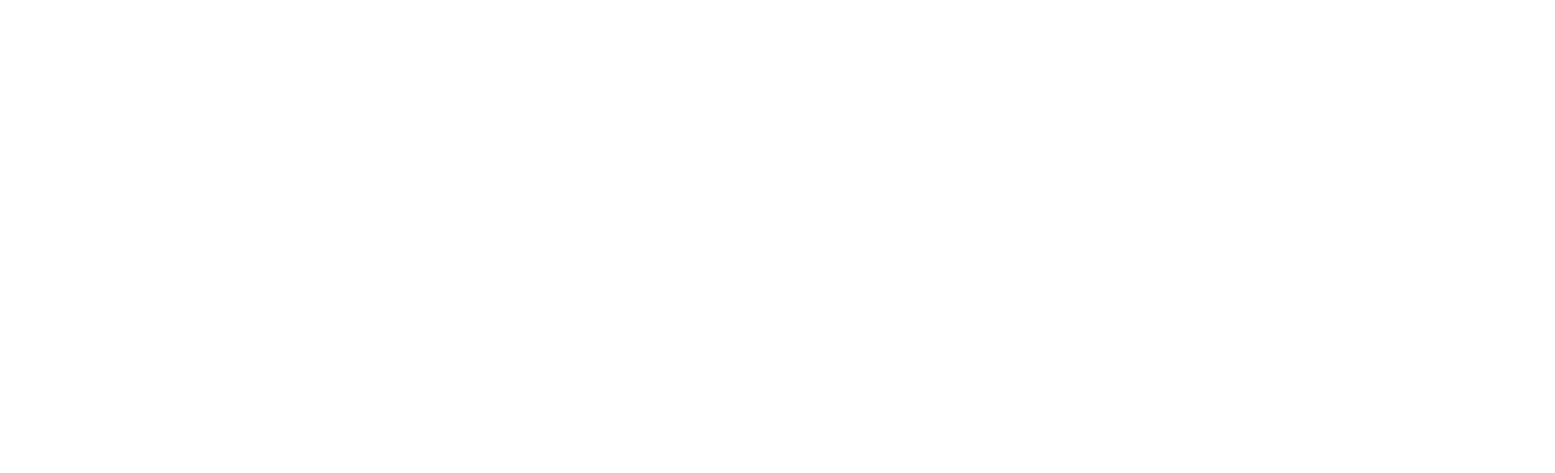
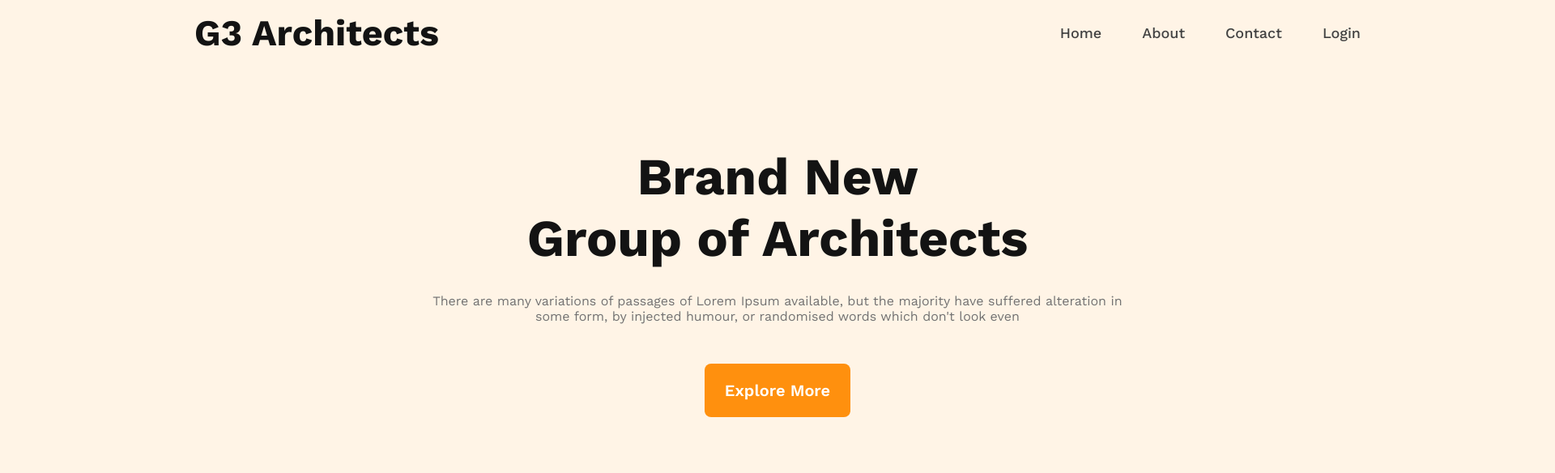
Before and after one commit to mdtamimjd/g3_architects, a plain HTML site: page index.html in a window 1280 px wide. Shown: the top 584 px of the page at 81% size, 1920 px wide, since content can reach past the window. Drawn offline with nearby package versions, Linux system fonts and the light colour scheme.

Commit message:
header banar done

```diff
--- a/index.html
+++ b/index.html
@@ -1,15 +1,37 @@
 <!DOCTYPE html>
 <html lang="en">
-<head>
-    <meta charset="UTF-8">
-    <meta name="viewport" content="width=device-width, initial-scale=1.0">
-    <link rel="stylesheet" href="./styles/index.css">
-    <link rel="stylesheet" href="./styles/responsive.css">
+  <head>
+    <meta charset="UTF-8" />
+    <meta name="viewport" content="width=device-width, initial-scale=1.0" />
+    <link rel="stylesheet" href="./styles/index.css" />
+    <link rel="stylesheet" href="./styles/responsive.css" />
     <title></title>
-</head>
-<body>
-    <header></header>
+  </head>
+  <body>
+    <header>
+      <nav>
+        <p><a class="brand_n" href="">G3 Architects</a></p>
+        <ul>
+          <li><a href="">Home</a></li>
+          <li><a href="">About</a></li>
+          <li><a href="">Contact</a></li>
+          <li><a href="">Login</a></li>
+        </ul>
+      </nav>
+      <div class="header_box">
+        <div class="header_text">
+          <h1 class="h1_64 center">Brand New <br> Group of Architects</h1>
+          <p class="p_16_3 center">
+            There are many variations of passages of Lorem Ipsum available, but
+            the majority have suffered alteration in some form, by injected
+            humour, or randomised words which don't look even
+          </p>
+          <span class="m_t_40"><a class="header_btn t_d" href="">Explore More</a></span>
+        </div>
+        <div class="header_banar"></div>
+      </div>
+    </header>
     <main></main>
     <footer></footer>
-</body>
+  </body>
 </html>
--- a/styles/index.css
+++ b/styles/index.css
@@ -0,0 +1,103 @@
+/* font added */
+@import url('https://fonts.googleapis.com/css2?family=Work+Sans:ital,wght@0,100..900;1,100..900&display=swap');
+/* font-family: "Work Sans", sans-serif; */
+
+/* class veriabal */
+.brand_n{
+    color: rgb(19, 19, 19);
+    font-family: Work Sans;
+    font-size: 45px;
+    font-weight: 700;
+    text-decoration: none;
+}
+.h1_64{
+    color: rgb(19, 19, 19);
+    font-family: Work Sans;
+    font-size: 64px;
+    font-weight: 700;
+}
+.p_16_3{
+    color: rgb(114, 114, 114);
+    font-family: Work Sans;
+    font-size: 16px;
+    font-weight: 400;
+}
+.header_btn{
+    color: rgb(255, 255, 255);
+    font-family: Work Sans;
+    font-size: 20px;
+    font-weight: 600;
+    border-radius: 8px;
+    background: rgb(255, 144, 14);
+    padding: 21px 25px;
+}
+.t_d{
+    text-decoration: none;
+}
+.center{
+    text-align: center;
+}
+.m_t_40{
+    margin-top: 40px;
+}
+
+
+/* body work */
+*{
+    margin: 0;
+    padding: 0;
+    font-family: "Work Sans", sans-serif;
+}
+body{
+}
+header{
+    width: 1920px;
+    height: 1322px;
+    margin: auto;
+    background: rgba(255, 144, 14, 0.1);
+}
+nav{
+    width: 1440px;
+    height: 80px;
+    margin: 0 auto 100px;
+    display: flex;
+    justify-content: space-between;
+    align-items: center;
+}
+nav>ul{
+    display: flex;
+    list-style: none;
+    column-gap: 50px;
+}
+header>nav>ul>li>a{
+    color: rgb(66, 66, 66);
+    font-family: Work Sans;
+    font-size: 18px;
+    font-weight: 500;
+    text-decoration: none;
+}
+.header_box{
+    width: 1440px;
+    height: 1200px;
+    margin: auto;
+    display: flex;
+    flex-direction: column;
+    justify-content: center;
+    align-items: center;
+}
+.header_text{
+    width: 862px;
+    height: auto;
+    display: flex;
+    flex-direction: column;
+    row-gap: 30px;
+    align-items: center;
+}
+.header_banar{
+    width: 1440px;
+    height: 700px;
+    margin: auto;
+    background-image: url('../images/banner.png');
+    background-size: cover;
+    border-radius: 8px;
+}
```
